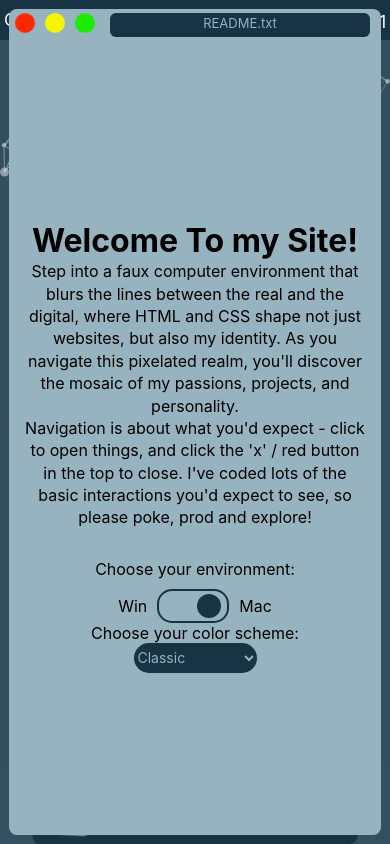
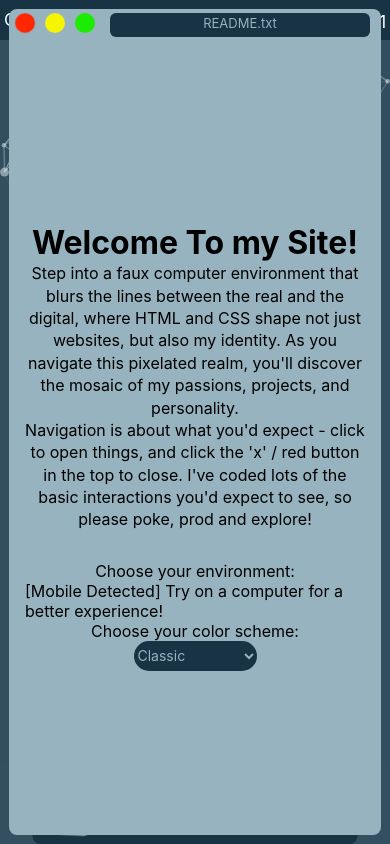
Before and after one commit to f4alt/Personal-Website, a React (Vite) app: page / in a window 390 px wide. Built offline with nearby package versions, Linux system fonts and the light colour scheme.

Commit message:
disable environment selection when on mobile sized screens

```diff
--- a/components/ThemeEnvSelector.jsx
+++ b/components/ThemeEnvSelector.jsx
@@ -11,6 +11,8 @@ const ThemeSelector = () => {
   };
 
   return (
+    <>
+    {env !== 'mobile' ?
     <div className="position-label-container">
       <label className="position-label left-label">Win</label>
       <label className={isChecked ? 'theme-switch checked' : 'theme-switch'}>
@@ -18,7 +20,10 @@ const ThemeSelector = () => {
         <span className="theme-slider"></span>
       </label>
       <label className="position-label right-label">Mac</label>
-    </div>
+    </div> :
+    <div>[Mobile Detected] Try on a computer for a better experience!</div>
+    }
+    </>
   );
 };
 
```
